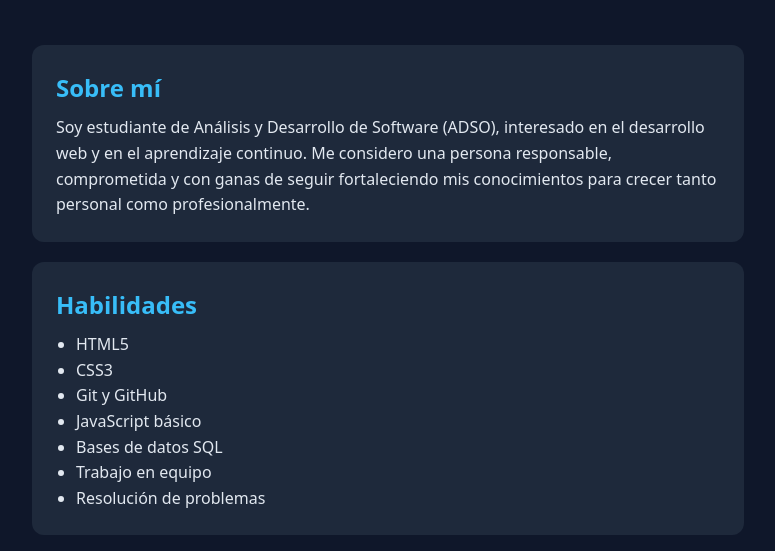
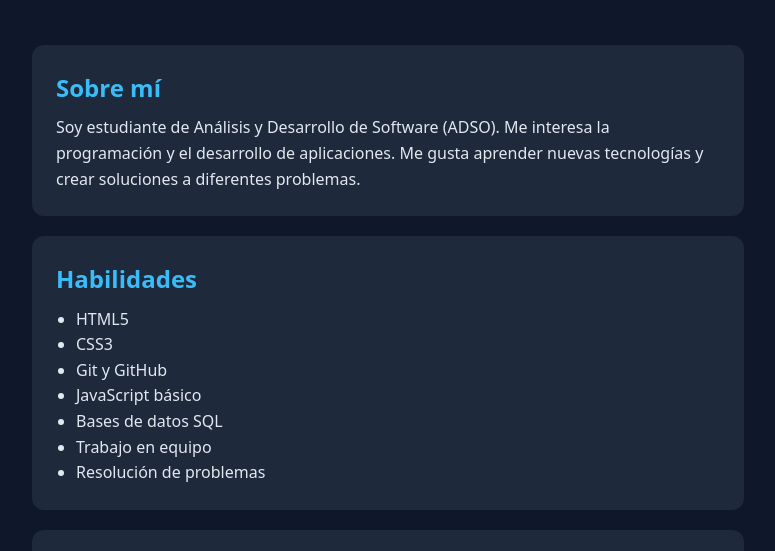
Before and after one commit to cristianalvarezocampo-svg/Portafolio, a plain HTML site: page index.html in a window 1280 px wide. Shown: the part 218-769 px from the top of the page, without its empty margins (252-1027 px from the left). Drawn offline with Linux system fonts and the light colour scheme.

Commit message:
feat: agrega sección Sobre mí

```diff
--- a/index.html
+++ b/index.html
@@ -21,11 +21,10 @@
     <section id="sobre-mi">
       <h2>Sobre mí</h2>
       <p>
-        Soy estudiante de Análisis y Desarrollo de Software (ADSO),
-        interesado en el desarrollo web y en el aprendizaje continuo.
-        Me considero una persona responsable, comprometida y con ganas
-        de seguir fortaleciendo mis conocimientos para crecer tanto
-        personal como profesionalmente.
+        Soy estudiante de Análisis y Desarrollo de Software (ADSO).
+        Me interesa la programación y el desarrollo de aplicaciones.
+        Me gusta aprender nuevas tecnologías y crear soluciones
+        a diferentes problemas.
       </p>
     </section>
 
```
